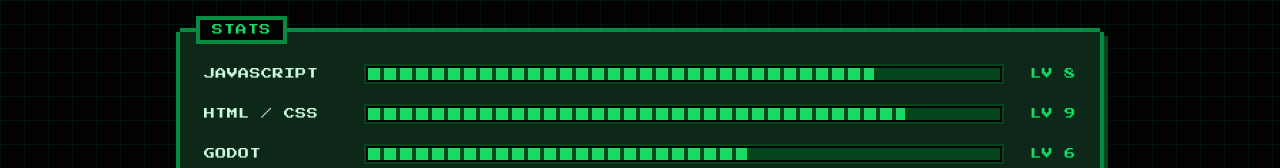
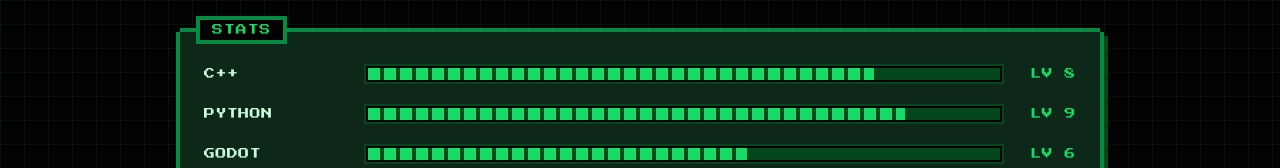
Before and after one commit to Pawhstar/Pofolio, a plain HTML site: page skills.html in a window 1280 px wide. Shown: the part 144-312 px from the top of the page. Drawn offline with Linux system fonts and the light colour scheme.

Commit message:
content: list C++ and Python skills
Co-Authored-By: Claude Opus 5.5 <noreply@anthropic.com>
Claude-Session: https://claude.ai/code/session_01GAEARLWWctrZ9sUdndoaFT

```diff
--- a/skills.html
+++ b/skills.html
@@ -27,8 +27,8 @@
     <section class="panel">
       <p class="panel__label">STATS</p>
       <ul class="skills">
-        <li><span class="skills__name">JAVASCRIPT</span><span class="skills__bar" style="--level: 80%"></span><span class="skills__lv">LV 8</span></li>
-        <li><span class="skills__name">HTML / CSS</span><span class="skills__bar" style="--level: 85%"></span><span class="skills__lv">LV 9</span></li>
+        <li><span class="skills__name">C++</span><span class="skills__bar" style="--level: 80%"></span><span class="skills__lv">LV 8</span></li>
+        <li><span class="skills__name">PYTHON</span><span class="skills__bar" style="--level: 85%"></span><span class="skills__lv">LV 9</span></li>
         <li><span class="skills__name">GODOT</span><span class="skills__bar" style="--level: 60%"></span><span class="skills__lv">LV 6</span></li>
         <li><span class="skills__name">AI AGENTS</span><span class="skills__bar" style="--level: 75%"></span><span class="skills__lv">LV 8</span></li>
       </ul>
```
